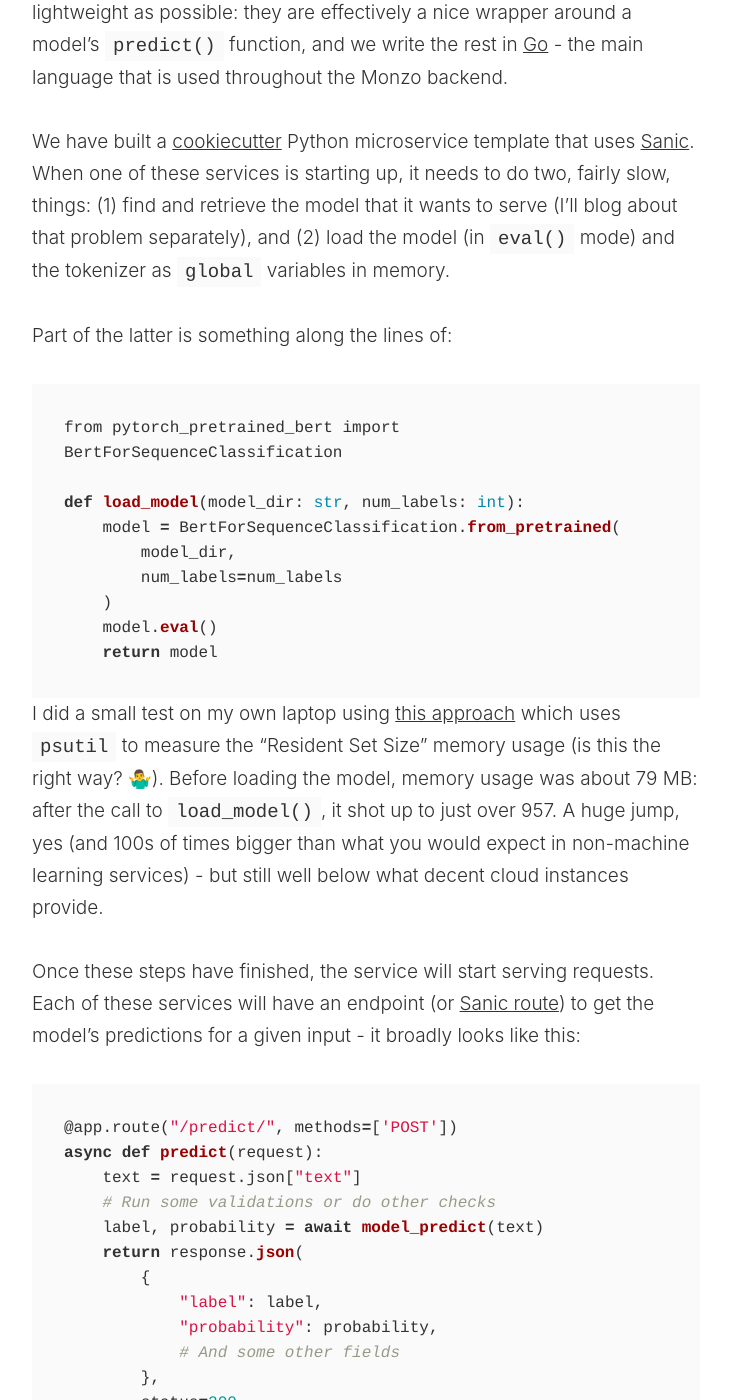
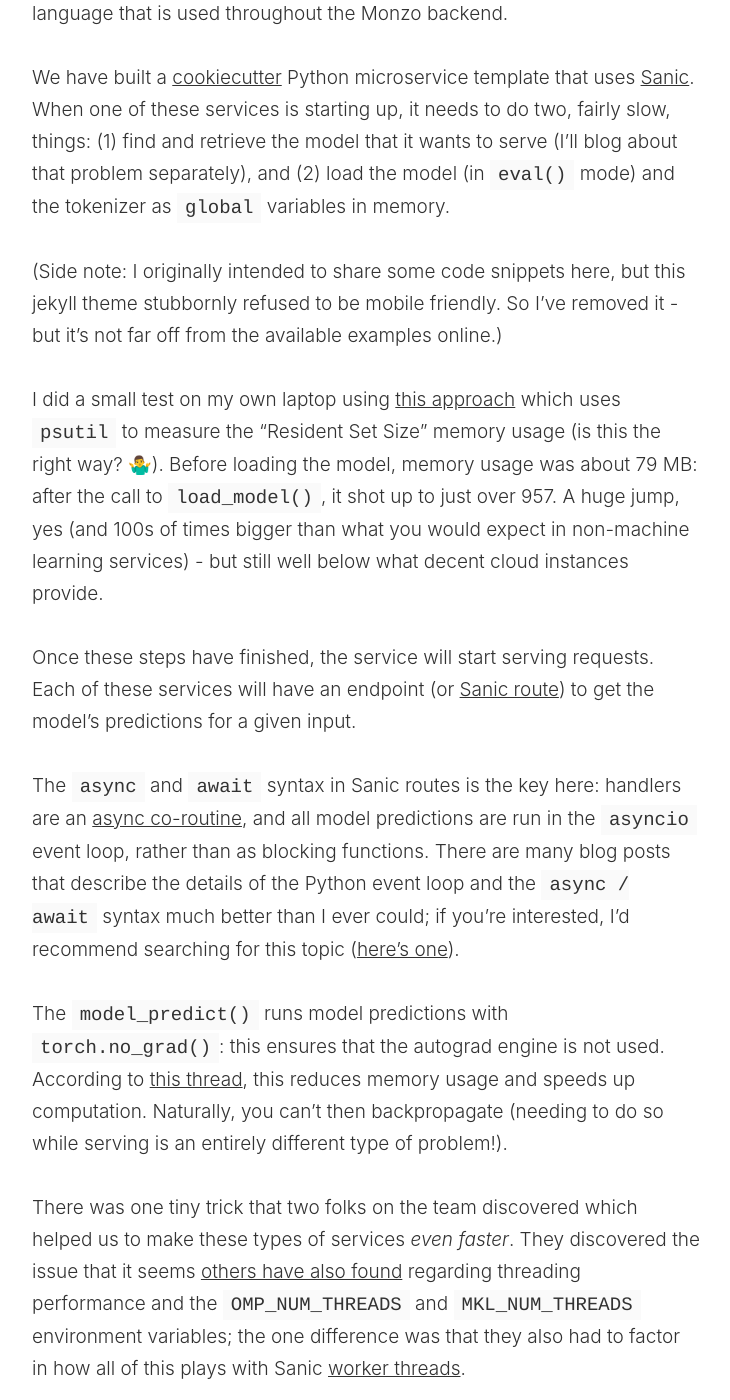
Before and after one commit to nlathia/nlathia.github.io, a Jekyll site: the page built from _posts/2019-09-29-Large-NLP-in-prod.md, in a window 1280 px wide and 1400 px high, scrolled down 4977 px. Shown: the whole window, without its empty margins (274-1004 px from the left). Built offline with Jekyll 4.4.1, drawn with Linux system fonts in a browser that asks for light colours; some of the changed text lies outside the part shown.

Commit message:
Remove code snippets/fix mobile friendly-ness

````diff
--- a/_config.yml
+++ b/_config.yml
@@ -8,7 +8,7 @@
 # Site settings
 title:       Neal Lathia
 email:       'neal.lathia@gmail.com'
-description: 'Neal homepage'
+description: 'My homepage'
 baseurl:     '' # The subpath of your site, e.g. /blog
 url:         'http://nlathia.github.io/'
 twitter:     'neal_lathia'
@@ -16,7 +16,7 @@
 
 markdown:  kramdown
 permalink: pretty
-paginate:  60
+paginate:  10
 
 sass:
   style: compressed
--- a/_posts/2019-09-29-Large-NLP-in-prod.md
+++ b/_posts/2019-09-29-Large-NLP-in-prod.md
@@ -54,47 +54,17 @@
 Finally, we have services that we are experimenting with to try and [improve the app help screen](https://monzo.com/blog/2018/08/01/data-help) - some of these are using BERT. In our first experiment, we saw that some of these services were struggling under the load they were receiving - but the first port of call is to [scale them horizontally](https://github.com/vaquarkhan/vaquarkhan/wiki/Difference-between-scaling-horizontally-and-vertically) rather than pull the handbrake and not deploy them at all. This means that we are trading off between how many instances we need (or want) to spin up and the performance we want to achieve, much like what happens when these same models are trained on large clusters.
 
 ### 🤗 Example: serving BERT predictions
-How does this look in practice?
-
 At Monzo, we have decided for our Python microservices to be as lightweight as possible: they are effectively a nice wrapper around a model's `predict()` function, and we write the rest in [Go](https://golang.org/) - the main language that is used throughout the Monzo backend.
 
 We have built a [cookiecutter](https://cookiecutter.readthedocs.io/en/latest/) Python microservice template that uses [Sanic](https://github.com/huge-success/sanic). When one of these services is starting up, it needs to do two, fairly slow, things: (1) find and retrieve the model that it wants to serve (I'll blog about that problem separately), and (2) load the model (in `eval()` mode) and the tokenizer as `global` variables in memory.
 
-Part of the latter is something along the lines of:
-
-```python
-from pytorch_pretrained_bert import BertForSequenceClassification
-
-def load_model(model_dir: str, num_labels: int):
-    model = BertForSequenceClassification.from_pretrained(
-        model_dir,
-        num_labels=num_labels
-    )
-    model.eval()
-    return model
-```
+(Side note: I originally intended to share some code snippets here, but this jekyll theme stubbornly refused to be mobile friendly. So I've removed it - but it's not far off from the available examples online.)
 
 I did a small test on my own laptop using [this approach](https://stackoverflow.com/questions/938733/total-memory-used-by-python-process) which uses `psutil` to measure the "Resident Set Size" memory usage (is this the right way? 🤷‍♂️). Before loading the model, memory usage was about 79 MB: after the call to `load_model()`, it shot up to just over 957. A huge jump, yes (and 100s of times bigger than what you would expect in non-machine learning services) - but still well below what decent cloud instances provide.
 
-Once these steps have finished, the service will start serving requests. Each of these services will have an endpoint (or [Sanic route](https://sanic.readthedocs.io/en/latest/sanic/routing.html)) to get the model's predictions for a given input - it broadly looks like this:
+Once these steps have finished, the service will start serving requests. Each of these services will have an endpoint (or [Sanic route](https://sanic.readthedocs.io/en/latest/sanic/routing.html)) to get the model's predictions for a given input.
 
-```python
-@app.route("/predict/", methods=['POST'])
-async def predict(request):
-    text = request.json["text"]
-    # Run some validations or do other checks
-    label, probability = await model_predict(text)
-    return response.json(
-        {
-            "label": label,
-            "probability": probability,
-            # And some other fields
-        },
-        status=200
-    )
-```
-
-The `async` and `await` syntax is the key here: handlers are an [async co-routine](https://docs.python.org/3/library/asyncio-task.html), and all model predictions are run in the `asyncio` event loop, rather than as blocking functions. There are many blog posts that describe the details of the Python event loop and the `async / await` syntax much better than I ever could; if you're interested, I'd recommend searching for this topic ([here's one](https://stackabuse.com/python-async-await-tutorial/)).
+The `async` and `await` syntax in Sanic routes is the key here: handlers are an [async co-routine](https://docs.python.org/3/library/asyncio-task.html), and all model predictions are run in the `asyncio` event loop, rather than as blocking functions. There are many blog posts that describe the details of the Python event loop and the `async / await` syntax much better than I ever could; if you're interested, I'd recommend searching for this topic ([here's one](https://stackabuse.com/python-async-await-tutorial/)).
 
 The `model_predict()` runs model predictions with `torch.no_grad()`: this ensures that the autograd engine is not used. According to [this thread](https://discuss.pytorch.org/t/model-eval-vs-with-torch-no-grad/19615), this reduces memory usage and speeds up computation. Naturally, you can't then backpropagate (needing to do so while serving is an entirely different type of problem!).
 
````
